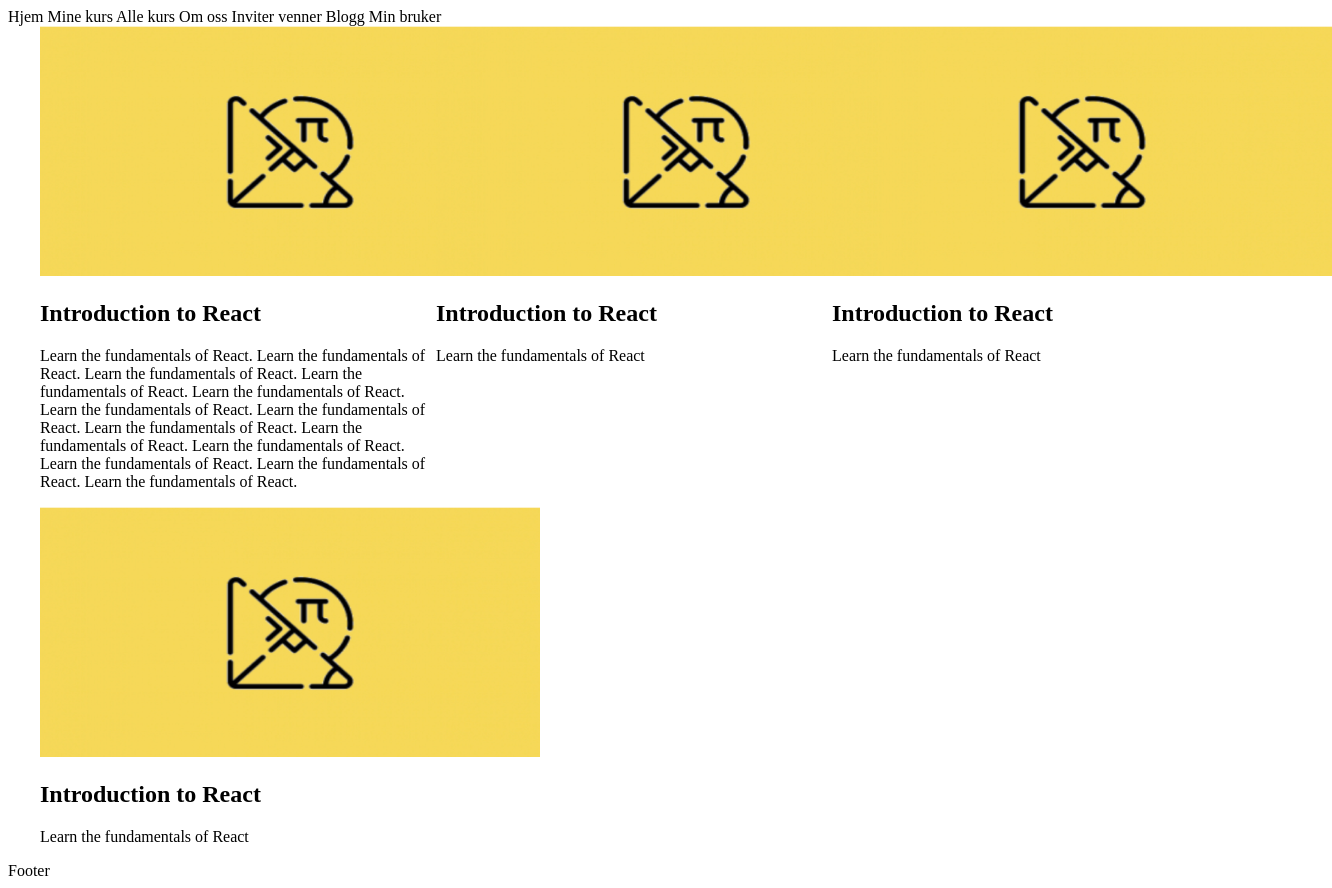
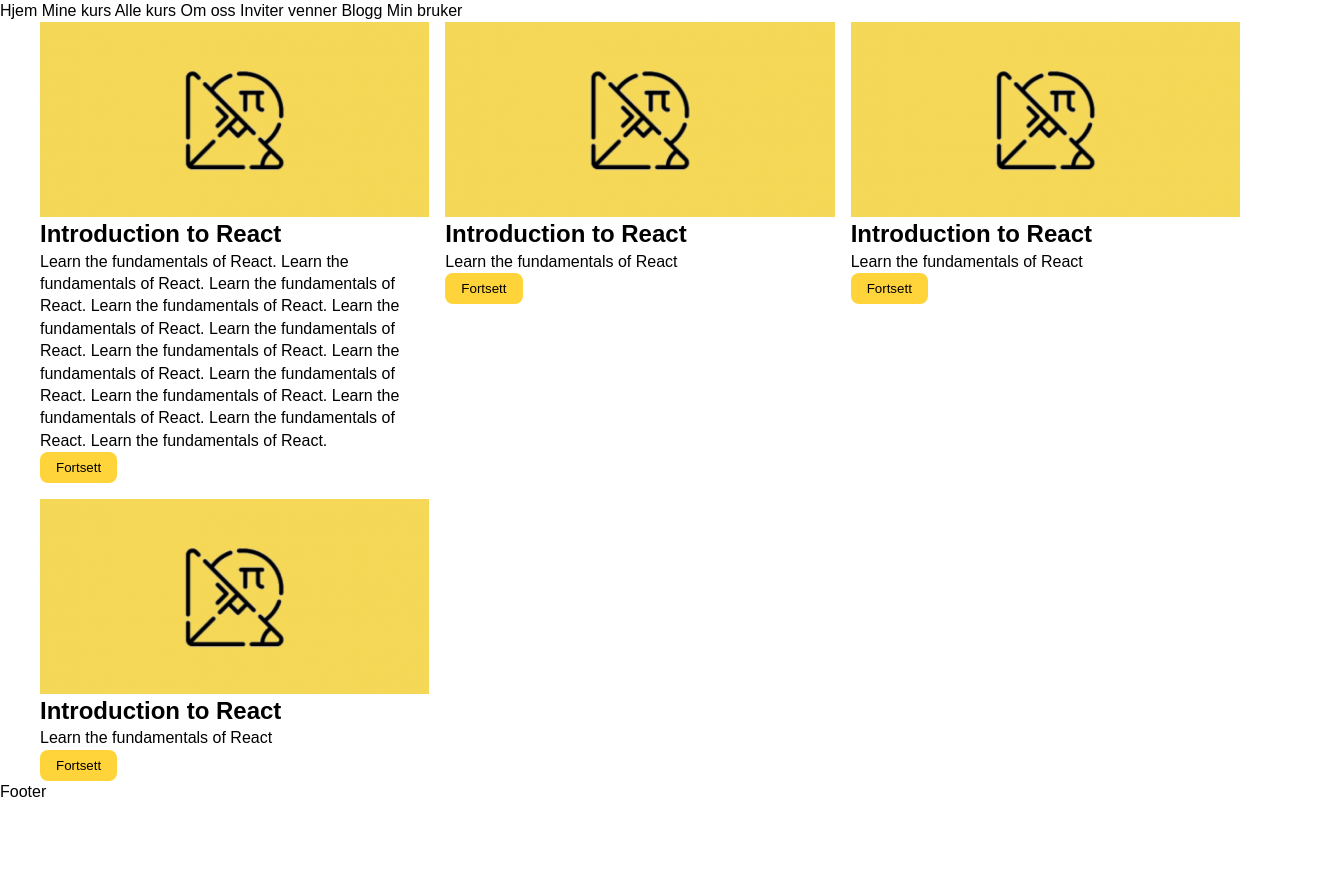
Before and after one commit to RealfagsPortalen/Quizside, a Next.js app: page / in a window 1280 px wide. Shown: the whole page, 1332 px wide, since content can reach past the window. After the commit the page ends 803 px from the top, so only its background shows below. Built offline with nearby package versions, Linux system fonts and the light colour scheme.

Commit message:
front page

```diff
--- a/features/courseOverview/CourseOverview.tsx
+++ b/features/courseOverview/CourseOverview.tsx
@@ -1,14 +1,15 @@
 import { CourseThumbnail } from "@features/courseOverview/CourseThumbnail";
 import { FC } from "react";
 import { Courses } from "../../mockData";
-
 export const CourseOverview: FC<{ courses: Courses }> = ({ courses }) => {
   return (
     <section
       css={{
         display: "grid",
-        gridTemplateColumns: "33% 33% 33%",
+        gridTemplateColumns:
+          "repeat(auto-fill, minmax(min(20rem, 100%), 1fr));",
         width: "100%",
+        gap: "1rem",
       }}
     >
       {courses.map((course, i) => (
--- a/features/courseOverview/CourseThumbnail.tsx
+++ b/features/courseOverview/CourseThumbnail.tsx
@@ -1,18 +1,20 @@
+import Link from "next/link";
 import { FC } from "react";
 import { Course } from "../../mockData";
-import Image from "next/image";
+import { Button } from "../../ui/Button";
+import { Image } from "../../ui/Image";
 
 export const CourseThumbnail: FC<{ course: Course }> = ({ course }) => {
   return (
-    <article css={{ width: "100%" }}>
-      <Image
-        src={course.img}
-        alt={course.img + " image"}
-        width={500}
-        height={250}
-      />
-      <h2>{course.title}</h2>
-      <p>{course.description}</p>
-    </article>
+    <Link href={"/kurs/"}>
+      <article>
+        <div>
+          <Image src={course.img} aspectRatio={2} alt={course.title} />
+          <h2>{course.title}</h2>
+          <p>{course.description}</p>
+        </div>
+        <Button>Fortsett</Button>
+      </article>
+    </Link>
   );
 };
--- a/pages/_app.tsx
+++ b/pages/_app.tsx
@@ -1,5 +1,6 @@
 import type { AppProps } from "next/app";
 import "katex/dist/katex.min.css";
+import "../styles/global.css";
 
 export default function App({ Component, pageProps }: AppProps) {
   return <Component {...pageProps} />;
--- /dev/null
+++ b/styles/global.css
@@ -0,0 +1,79 @@
+/* Next.js CSS Reset */
+
+/* Box sizing rules */
+*,
+*::before,
+*::after {
+  box-sizing: border-box;
+}
+
+/* Remove default margin */
+body,
+h1,
+h2,
+h3,
+h4,
+p,
+figure,
+blockquote,
+dl,
+dd {
+  margin: 0;
+}
+
+/* Remove list styles on ul, ol elements with a top level class of .list */
+.list,
+ol,
+ul {
+  list-style: none;
+  margin: 0;
+  padding: 0;
+}
+
+/* Set default padding for buttons */
+button,
+input[type="button"],
+input[type="reset"],
+input[type="submit"] {
+  padding: 0;
+}
+
+/* Remove default border */
+button,
+input {
+  border: none;
+  outline: none;
+}
+
+/* Remove horizontal padding */
+fieldset {
+  padding: 0;
+}
+
+/* Ensure horizontal consistency */
+body,
+input,
+select,
+textarea {
+  font: 16px/1.4 sans-serif;
+}
+
+/* Remove default vertical scrollbar in Firefox */
+html {
+  overflow-y: scroll;
+}
+
+/* Remove default padding on media elements */
+audio,
+canvas,
+iframe,
+img,
+svg,
+video {
+  vertical-align: middle;
+}
+
+a {
+  color: inherit;
+  text-decoration: none;
+}
--- a/ui/Button.tsx
+++ b/ui/Button.tsx
@@ -1,10 +1,31 @@
 import { ButtonHTMLAttributes, FC } from "react";
-import { css } from "@emotion/react";
+import { css, Interpolation, Theme } from "@emotion/react";
+import { colors } from "./colors";
 
 export const Button: FC<
   {
     children: React.ReactNode;
+    css?: Interpolation<Theme>;
   } & ButtonHTMLAttributes<HTMLButtonElement>
 > = ({ children, ...props }) => {
-  return <button {...props}>{children}</button>;
+  return (
+    <button
+      css={{
+        padding: "0.5rem 1rem",
+        backgroundColor: colors.primary[200],
+        border: "none",
+        borderRadius: "0.5rem",
+        display: "flex",
+        gap: "0.5rem",
+        alignItems: "center",
+        ":disabled": {
+          backgroundColor: colors.primary[300],
+        },
+        ...css,
+      }}
+      {...props}
+    >
+      {children}
+    </button>
+  );
 };
--- /dev/null
+++ b/ui/Image.tsx
@@ -0,0 +1,21 @@
+import { FC } from "react";
+import NextImage from "next/image";
+import { Interpolation, Theme } from "@emotion/react";
+
+export const Image: FC<{
+  src: string;
+  alt: string;
+  css?: Interpolation<Theme>;
+  aspectRatio: number;
+}> = ({ src, alt, css = {}, aspectRatio }) => (
+  <div
+    css={{
+      position: "relative",
+      width: "100%",
+      aspectRatio: aspectRatio + "",
+    }}
+  >
+    {/* @ts-ignore */}
+    <NextImage src={src} alt={alt} fill css={{ objectFit: "cover", ...css }} />
+  </div>
+);
--- a/ui/ToggleSelect.tsx
+++ b/ui/ToggleSelect.tsx
@@ -2,12 +2,12 @@
 import { LatexText } from "./LatexText";
 
 export const ToggleSelect: FC<{
-  onClick: () => void;
+  onChange: () => void;
   checked: boolean;
   label: string;
-}> = ({ label, onClick, checked }) => (
+}> = ({ label, onChange, checked }) => (
   <div>
-    <input type="checkbox" onClick={onClick} checked={checked} />
+    <input type="checkbox" onChange={onChange} checked={checked} />
     <label>
       <LatexText latex={label} />
     </label>
--- /dev/null
+++ b/ui/colors.ts
@@ -0,0 +1,30 @@
+export const colors = {
+  primary: {
+    200: "#FFD43B",
+    300: "#E3B800",
+  },
+  gray: {
+    50: "FAF9FC",
+    100: "#F2F5F9",
+    200: "#E3E8F0",
+    300: "#CFCDE0",
+    400: "#4B5568",
+    500: "#6E6889",
+    600: "#504B68",
+    700: "#3C3754",
+    800: "#26213A",
+    900: "#181129",
+  },
+  success: {
+    300: "#68CF7B",
+    400: "#54AE5F",
+    500: "#428142",
+    700: "#2A5027",
+  },
+  error: {
+    300: "#E8A4A2",
+    400: "#E07F7C",
+    500: "#DA5D56",
+    700: "#9D271A",
+  },
+};
```
Also changed, not shown: pages/kurs/[courseSlug]/[chapterSlug]/[quizSlug].tsx (+5 -3 lines), ui/Eye.tsx (added, +26 -0 lines).
